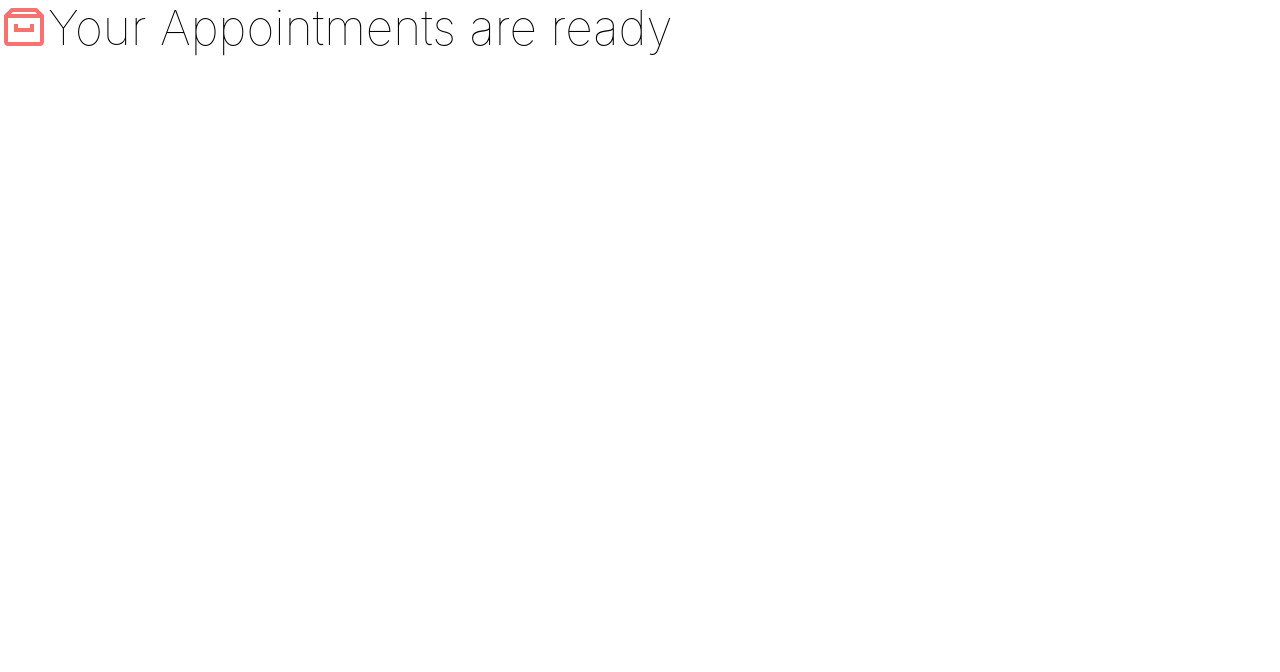
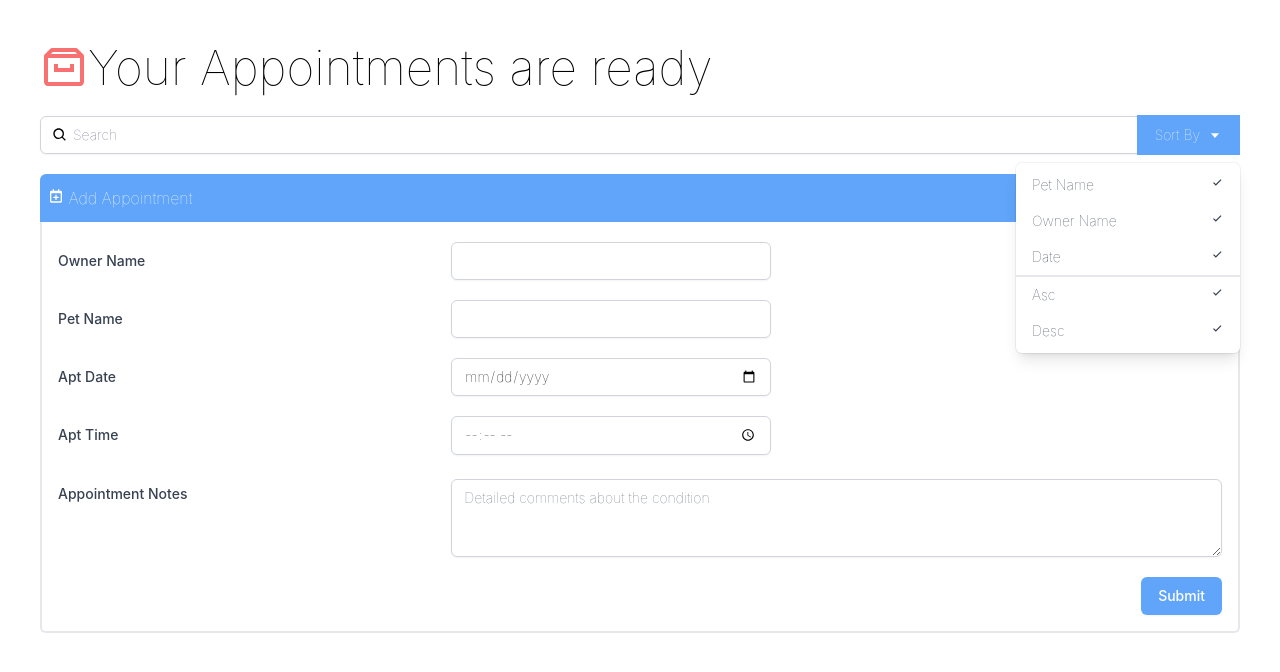
Before and after one commit to talktoamitdhir/SecureMyLand, a React (Create React App) app in the folder frontinterface/: page / in a window 1280 px wide. Shown: the top 672 px of the page. Built offline with nearby package versions, Linux system fonts and the light colour scheme.

Commit message:
Added the React Components for both Search and Addition of an appointment to the App

```diff
--- a/frontinterface/src/App.js
+++ b/frontinterface/src/App.js
@@ -1,12 +1,16 @@
 import {BiArchive} from "react-icons/bi";
+import Search from "./components/Search";
+import AddAppointments from "./components/AddAppointments";
 
 function App() {
   return (
-    <div className="App container mx-auto mt-1 font-thin">
+    <div className="App container mx-auto mt-1 font-thin p-10">
       <h1 className="text-5xl">
         <BiArchive className="inline-block text-red-400 align-top" />
         Your Appointments are ready
       </h1>
+      <Search/>
+      <AddAppointments />
     </div>
   );
 }
--- /dev/null
+++ b/frontinterface/src/components/AddAppointments.js
@@ -0,0 +1,73 @@
+import {BiCalendarPlus} from "react-icons/bi";
+
+const AddAppointments = () => {
+    return (
+        <div>
+        <button className="bg-blue-400 text-white px-2 py-3 w-full text-left rounded-t-md">
+          <div><BiCalendarPlus className="inline-block align-text-top" />  Add Appointment</div>
+        </button>
+        <div className="border-r-2 border-b-2 border-l-2 border-light-blue-500 rounded-b-md pl-4 pr-4 pb-4">
+          <div className="sm:grid sm:grid-cols-3 sm:gap-4 sm:items-start  sm:pt-5">
+            <label htmlFor="ownerName" className="block text-sm font-medium text-gray-700 sm:mt-px sm:pt-2">
+              Owner Name
+            </label>
+            <div className="mt-1 sm:mt-0 sm:col-span-2">
+              <input type="text" name="ownerName" id="ownerName"
+                className="max-w-lg block w-full shadow-sm focus:ring-indigo-500 focus:border-indigo-500 sm:max-w-xs sm:text-sm border-gray-300 rounded-md" />
+            </div>
+          </div>
+
+          <div className="sm:grid sm:grid-cols-3 sm:gap-4 sm:items-start  sm:pt-5">
+            <label htmlFor="petName" className="block text-sm font-medium text-gray-700 sm:mt-px sm:pt-2">
+              Pet Name
+            </label>
+            <div className="mt-1 sm:mt-0 sm:col-span-2">
+              <input type="text" name="petName" id="petName"
+                className="max-w-lg block w-full shadow-sm focus:ring-indigo-500 focus:border-indigo-500 sm:max-w-xs sm:text-sm border-gray-300 rounded-md" />
+            </div>
+          </div>
+
+          <div className="sm:grid sm:grid-cols-3 sm:gap-4 sm:items-start  sm:pt-5">
+            <label htmlFor="aptDate" className="block text-sm font-medium text-gray-700 sm:mt-px sm:pt-2">
+              Apt Date
+            </label>
+            <div className="mt-1 sm:mt-0 sm:col-span-2">
+              <input type="date" name="aptDate" id="aptDate"
+                className="max-w-lg block w-full shadow-sm focus:ring-indigo-500 focus:border-indigo-500 sm:max-w-xs sm:text-sm border-gray-300 rounded-md" />
+            </div>
+          </div>
+
+          <div className="sm:grid sm:grid-cols-3 sm:gap-4 sm:items-start  sm:pt-5">
+            <label htmlFor="aptTime" className="block text-sm font-medium text-gray-700 sm:mt-px sm:pt-2">
+              Apt Time
+            </label>
+            <div className="mt-1 sm:mt-0 sm:col-span-2">
+              <input type="time" name="aptTime" id="aptTime"
+                className="max-w-lg block w-full shadow-sm focus:ring-indigo-500 focus:border-indigo-500 sm:max-w-xs sm:text-sm border-gray-300 rounded-md" />
+            </div>
+          </div>
+
+          <div className="sm:grid sm:grid-cols-3 sm:gap-4 sm:items-start  sm:pt-5">
+            <label htmlFor="aptNotes" className="block text-sm font-medium text-gray-700 sm:mt-px sm:pt-2">
+              Appointment Notes
+            </label>
+            <div className="mt-1 sm:mt-0 sm:col-span-2">
+              <textarea id="aptNotes" name="aptNotes" rows="3"
+                className="shadow-sm focus:ring-indigo-500 focus:border-indigo-500 mt-1 block w-full sm:text-sm border-gray-300 rounded-md" placeholder="Detailed comments about the condition"></textarea>
+            </div>
+          </div>
+
+
+          <div className="pt-5">
+            <div className="flex justify-end">
+              <button type="submit" className="ml-3 inline-flex justify-center py-2 px-4 border border-transparent shadow-sm text-sm font-medium rounded-md text-white bg-blue-400 hover:bg-blue-700 focus:outline-none focus:ring-2 focus:ring-offset-2 focus:ring-blue-400">
+                Submit
+              </button>
+            </div>
+          </div>
+        </div>
+      </div>
+    )
+}
+
+export default AddAppointments;
--- a/frontinterface/src/components/Search.js
+++ b/frontinterface/src/components/Search.js
@@ -1,5 +1,52 @@
+import { BiSearch, BiCaretDown, BiCheck } from "react-icons/bi";
+
+const Dropdown =() => {
+    return (
+        <div className="origin-top-right absolute right-0 mt-2 w-56
+        rounded-md shadow-lg bg-white ring-1 ring-black ring-opacity-5">
+        <div className="py-1" role="menu" aria-orientation="vertical" aria-labelledby="options-menu">
+          <div
+            className="px-4 py-2 text-sm text-gray-700 hover:bg-gray-100 hover:text-gray-900 flex justify-between cursor-pointer"
+            role="menuitem">Pet Name <BiCheck /></div>
+          <div
+            className="px-4 py-2 text-sm text-gray-700 hover:bg-gray-100 hover:text-gray-900 flex justify-between cursor-pointer"
+            role="menuitem">Owner Name  <BiCheck /></div>
+          <div
+            className="px-4 py-2 text-sm text-gray-700 hover:bg-gray-100 hover:text-gray-900 flex justify-between cursor-pointer"
+            role="menuitem">Date <BiCheck /></div>
+          <div
+            className="px-4 py-2 text-sm text-gray-700 hover:bg-gray-100 hover:text-gray-900 flex justify-between cursor-pointer border-gray-1 border-t-2"
+            role="menuitem">Asc <BiCheck /></div>
+          <div
+            className="px-4 py-2 text-sm text-gray-700 hover:bg-gray-100 hover:text-gray-900 flex justify-between cursor-pointer"
+            role="menuitem">Desc <BiCheck /></div>
+        </div>
+      </div>
+    )
+}
+
 const Search = () => {
     return (
-        <h1></h1>
+        <div className="py-5">
+        <div className="mt-1 relative rounded-md shadow-sm">
+          <div className="absolute inset-y-0 left-0 pl-3 flex items-center pointer-events-none">
+            <BiSearch />
+            <label htmlFor="query" className="sr-only" />
+          </div>
+          <input type="text" name="query" id="query" value=""
+            className="pl-8 rounded-md focus:ring-indigo-500 focus:border-indigo-500 block w-full sm:text-sm border-gray-300" placeholder="Search" />
+          <div className="absolute inset-y-0 right-0 flex items-center">
+            <div>
+              <button type="button"
+                className="justify-center px-4 py-2 bg-blue-400 border-2 border-blue-400 text-sm text-white hover:bg-blue-700 focus:outline-none focus:ring-2 focus:ring-offset-2 flex items-center" id="options-menu" aria-haspopup="true" aria-expanded="true">
+                Sort By <BiCaretDown className="ml-2" />
+              </button>
+              <Dropdown/>
+            </div>
+          </div>
+        </div>
+      </div>
     )
 }
+
+export default Search;
```
